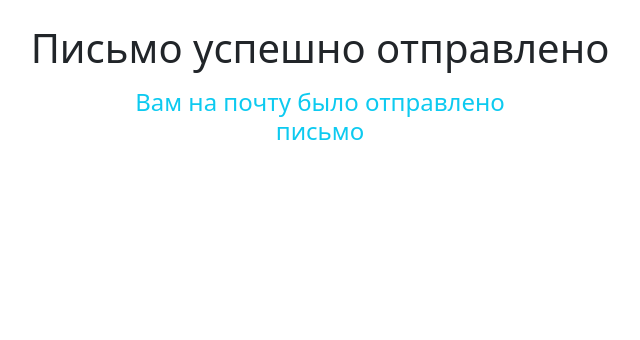
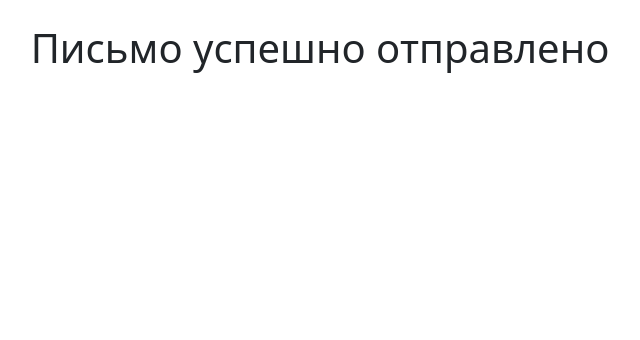
Before and after one commit to ikv1980/17_django_news, a Django app: page /password_reset_done/ in a window 1280 px wide. Shown: the part 96-436 px from the top of the page, without its empty margins (320-960 px from the left). Run offline with Django 4.2, Linux system fonts and the light colour scheme.

Commit message:
Modified password_reset_done.html

```diff
--- a/users/templates/users/password_reset_done.html
+++ b/users/templates/users/password_reset_done.html
@@ -10,7 +10,7 @@
 
 
 {% block content %}
-    <div class="container col-10 col-sm-8 col-lg-6 col-xl-4">
+    <!-- <div class="container col-10 col-sm-8 col-lg-6 col-xl-4">
         <h4 class="text-info">Вам на почту было отправлено письмо</h4>
-    </div>
+    </div> -->
 {% endblock %}
```
